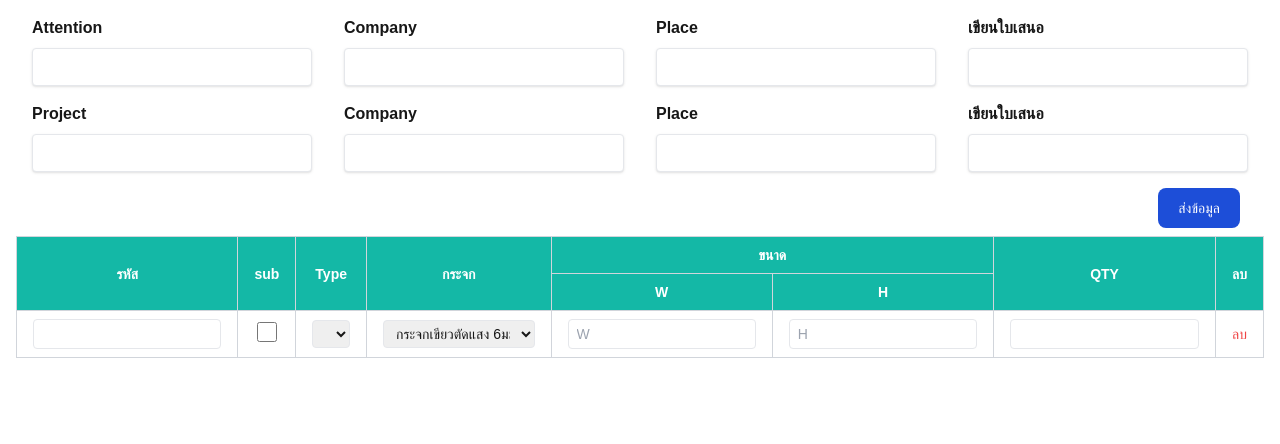
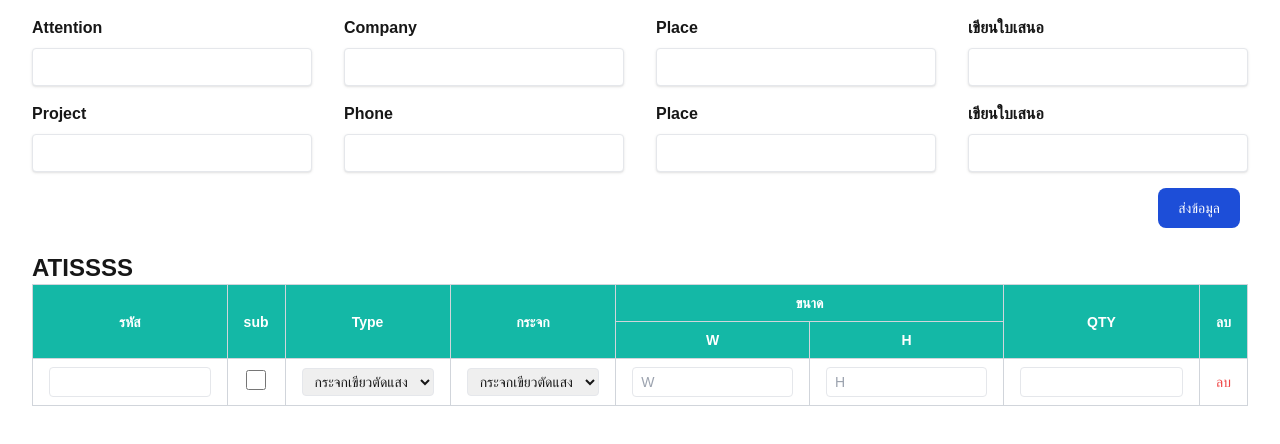
Before and after one commit to VolleyV/Wire-Screen-Quotation, a Next.js app: page / in a window 1280 px wide. Shown: the top 444 px of the page. Built offline with nearby package versions, Linux system fonts and the light colour scheme.

Commit message:
Input dummy

```diff
--- a/src/app/page.tsx
+++ b/src/app/page.tsx
@@ -8,6 +8,11 @@ export default function Home() {
   const router = useRouter();
   const [formData, setFormData] = useState({
     name: "",
+  });
+
+  const [atisSeries, setAtisSeries] = useState({
+    id: "",
+    type: "",
   });
 
   const handleNavigation = () => {
@@ -111,7 +116,7 @@ export default function Home() {
               className="block text-blueGray-600 text-base font-bold mb-2"
               htmlFor="grid-password"
             >
-              Company
+              Phone
             </label>
             <input
               type="text"
@@ -166,7 +171,8 @@ export default function Home() {
         </div>
       </form>
 
-      <div className="overflow x-auto">
+      <div className="overflow x-auto px-4">
+        <h1 className="text-2xl font-bold mt-4">ATISSSS</h1>
         <table className="table-auto border-collapse border border-gray-300 w-full text-sm">
           <thead>
             <tr className="bg-teal-500 text-white">
@@ -209,7 +215,10 @@ export default function Home() {
                 <input type="checkbox" className="form-checkbox h-5 w-5" />
               </td>
               <td className="border border-gray-300 px-4 py-2">
-                <select className="border rounded px-2 py-1 w-full"></select>
+                <select className="border rounded px-2 py-1 w-full">
+                  <option>กระจกเขียวตัดแสง 6มม</option>
+                  <option>กระจกใส 5มม</option>
+                </select>
               </td>
               <td className="border border-gray-300 px-4 py-2">
                 <select className="border rounded px-2 py-1 w-full">
```
